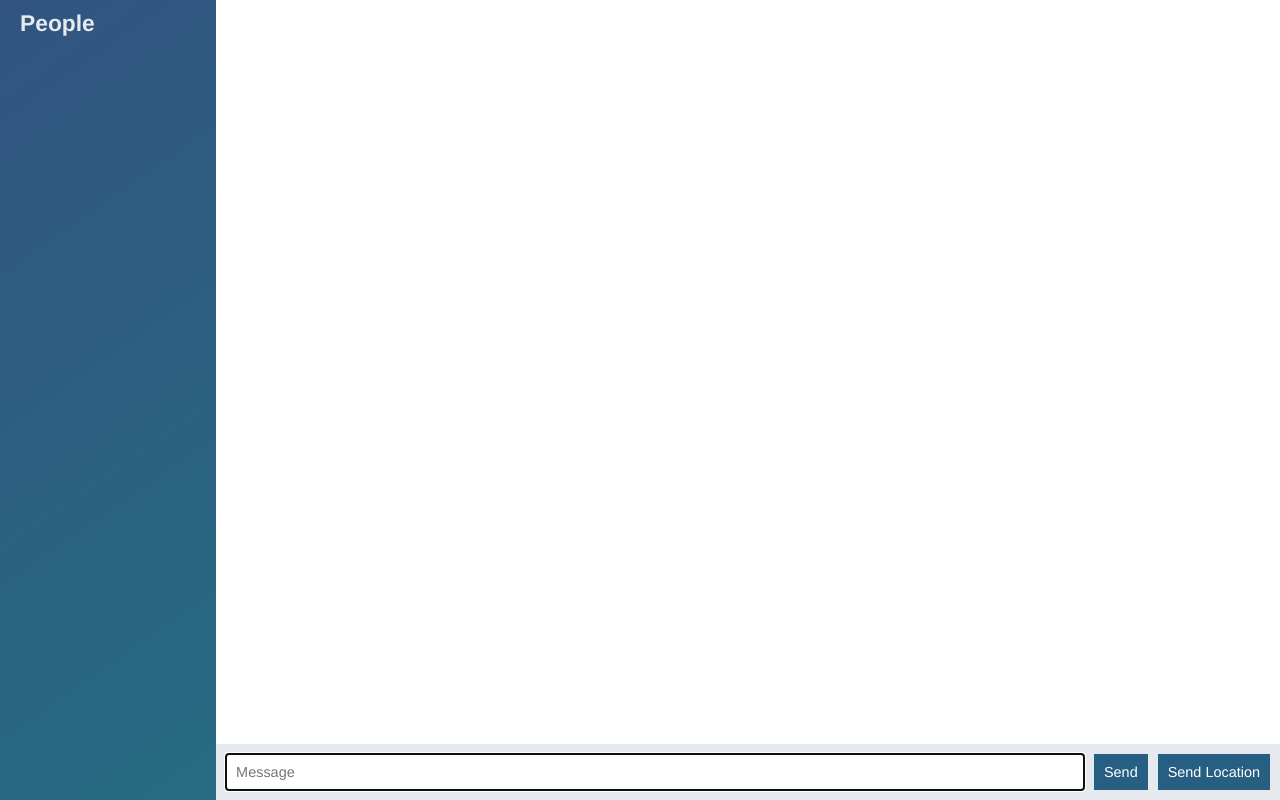
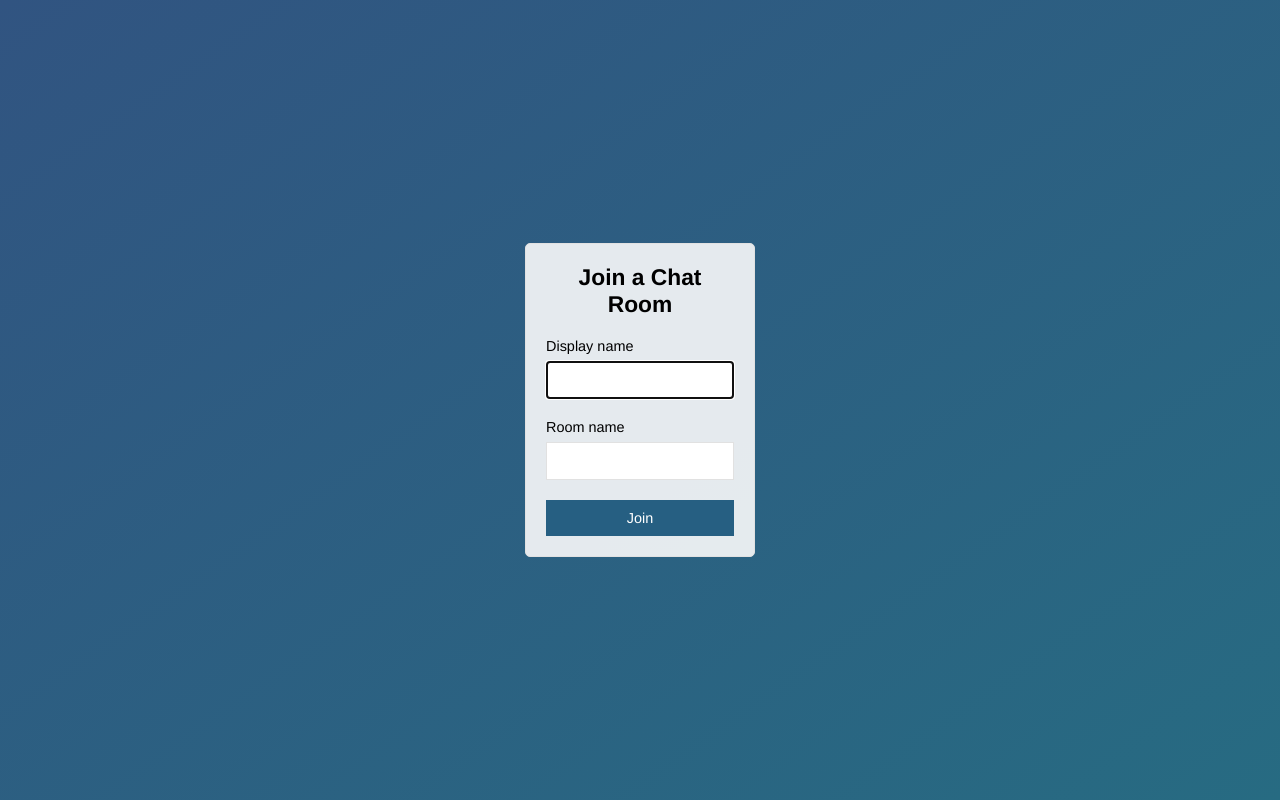
Before and after one commit to vrishabml/node-chat-app, a website: page public/index.html in a window 1280 px wide. Drawn offline with nearby package versions, Linux system fonts and the light colour scheme; no server answers.

Commit message:
add join page

```diff
--- a/public/index.html
+++ b/public/index.html
@@ -2,53 +2,28 @@
 <html>
 <head>
   <meta charset="utf-8">
+  <title>Join | ChatApp</title>
+  <meta name="viewport" content="width=device-width, initial-scale=1,user-scalable=no">
   <link rel="stylesheet" href="/css/styles.css">
 </head>
-<body class="chat">
-  <div class="chat__sidebar">
-    <h3>People</h3>
-    <div id="users"></div>
+<body class="centered-form">
+  <div class="centered-form__form">
+    <form action="/chat.html">
+      <div class="form-field">
+        <h3>Join a Chat Room </h3>
+      </div>
+      <div class="form-field">
+        <label>Display name</label>
+        <input type="text" name="Name" autofocus/>
+      </div>
+      <div class="form-field">
+        <label>Room name</label>
+        <input type="text" name="Room"/>
+      </div>
+      <div class="form-field">
+        <button>Join</button>
+      </div>
+    </form>
   </div>
-  <div class="chat__main">
-    <ol id="messages" class="chat__messages"></ol>
-
-    <div class="chat__footer">
-      <form id="message-form">
-        <input name="message" type="text" placeholder="Message" autofocus autocomplete="off"/>
-          <button>Send</button>
-      </form>
-        <button id="send-location">Send Location</button>
-    </div>
-  </div>
-
-  <script id="message-template" type="text/template">
-    <li class="message">
-      <div class="message__title">
-        <h4>{{from}}</h4>
-        <span>{{createdAt}}</span>
-      </div>
-      <div class="message_body">
-        <p>{{text}}</p>
-      </div>
-    </li>
-  </script>
-
-  <script id="location-message-template" type="text/template">
-    <li class="message">
-      <div class="message__title">
-        <h4>{{from}}</h4>
-        <span>{{createdAt}}</span>
-      </div>
-      <div class="message_body">
-        <a href="{{url}}" target="_blank">My current location</a>
-      </div>
-    </li>
-  </script>
-
-  <script type="text/javascript" src ="/js/libs/mustache.js"></script>
-  <script src ="/socket.io/socket.io.js"></script>
-  <script src ="/js/libs/jquery-3.4.0.min.js"></script>
-  <script src ="/js/libs/moment.js"></script>
-  <script src ="/js/index.js"></script>
 </body>
 </html>
```
Also changed, not shown: public/chat.html (added, +56 -0 lines), public/js/chat.js (renamed from public/js/index.js).
